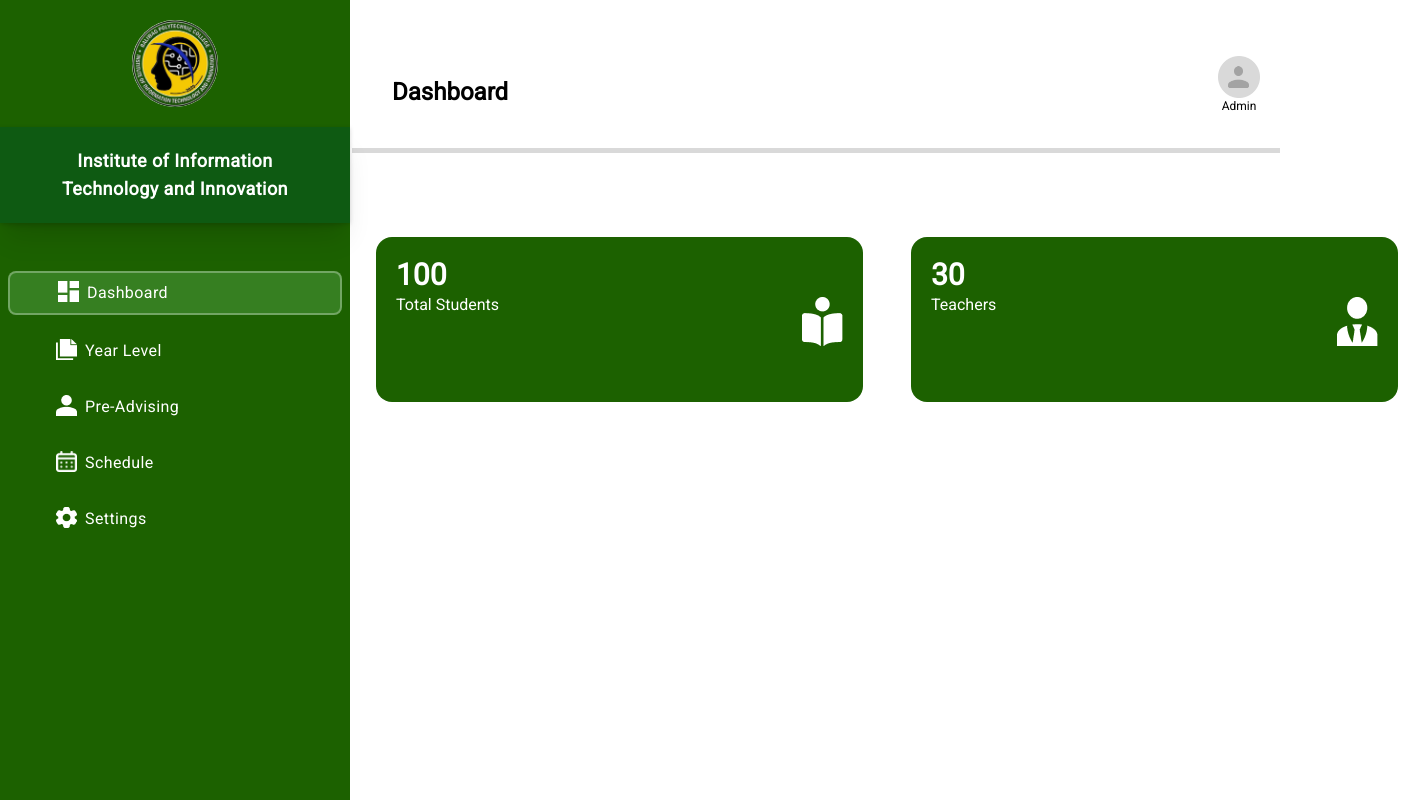
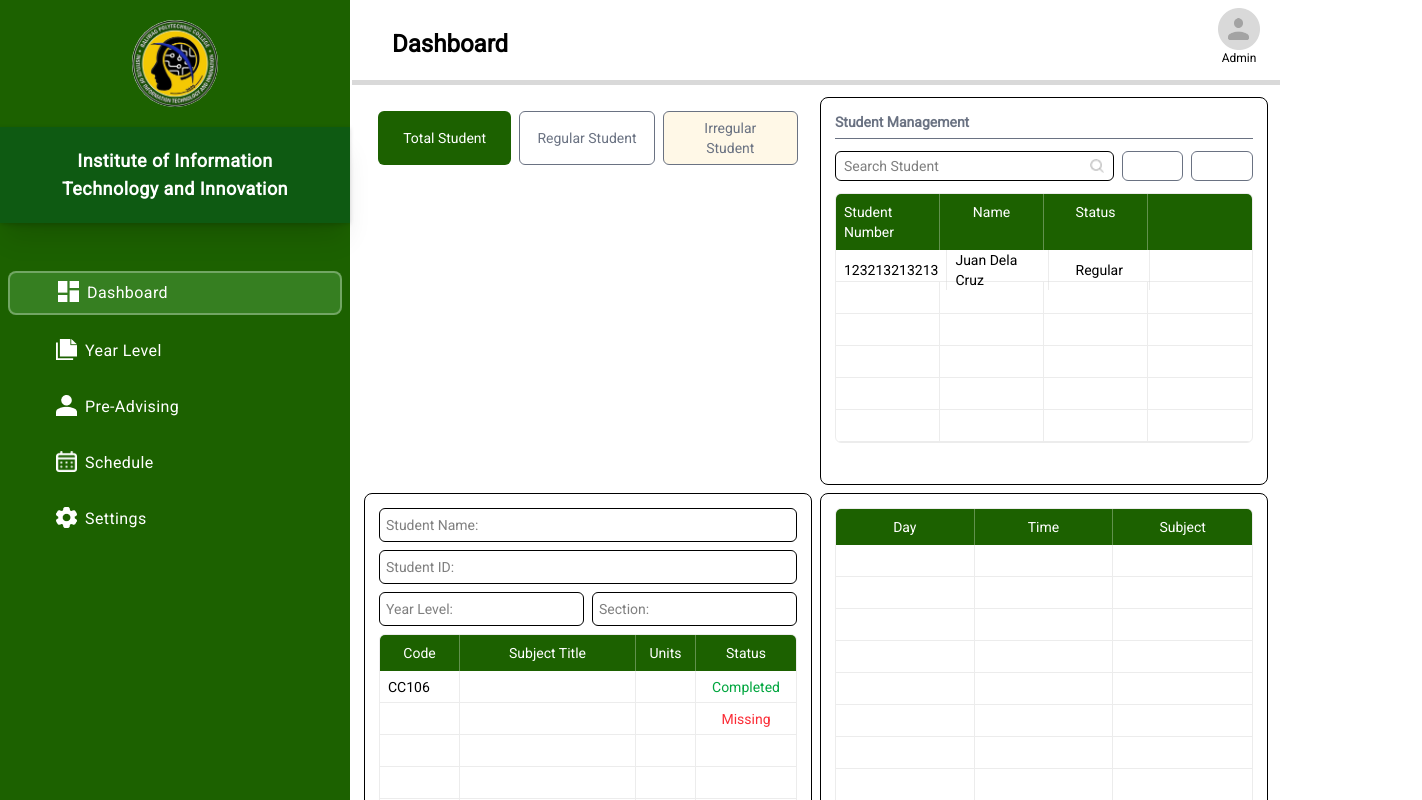
Before and after one commit to 0l3r7/IITI-pre-advising, a React (Vite) app: page /dashboard in a window 1280 px wide. Shown: the top 800 px of the page, 1422 px wide, since content can reach past the window. Built offline with nearby package versions, Linux system fonts and the light colour scheme.

Commit message:
Modified dashboard design

```diff
--- a/src/dashboard/dashboard.jsx
+++ b/src/dashboard/dashboard.jsx
@@ -1,85 +1,220 @@
-import React from 'react'
-import './dashboard.css'
+import React from "react";
+import "./dashboard.css";
 import { Link, useLocation } from "react-router-dom";
-import adminLogo from './dashboardLOGO/adminLogo.png'
-import studentLogo from './dashboardLOGO/studentLogo.png'
-import teacherLogo from './dashboardLOGO/teacherLogo.png'
+import adminLogo from "./dashboardLOGO/adminLogo.png";
+import studentLogo from "./dashboardLOGO/studentLogo.png";
+import teacherLogo from "./dashboardLOGO/teacherLogo.png";
+import search from "../assets/photo/search.png";
 
 function Dashboard() {
   return (
-    <div className=' h-full pl-[55%] md:pl-88 font-RB w-full'>
+    <div className=" h-full pl-[55%] md:pl-88 font-RB w-full">
       <div>
-
         {/*Title and admin*/}
-            <div className=' p-5 pt-14 flex justify-between
-                            border-b-5 border-[#D9D9D9]'>
-                <h1 className='font-bold text-2xl p-5'>
-                    Dashboard
-                </h1>
+        <div
+          className="px-5 pt-2 flex justify-between
+                            border-b-5 border-[#D9D9D9]"
+        >
+          <h1 className="font-bold text-2xl p-5">Dashboard</h1>
           <Link to="/profile">
             <div className="flex-col cursor-pointer active:scale-95">
               <img src={adminLogo} alt="admin" className="h-10.5 w-10.5" />
               <h1 className="text-xs text-center">Admin</h1>
             </div>
           </Link>
-
         </div>
 
-            {/*Contents*/}
-            <div className='pt-15 flex flex-col md:flex-row '>
-
-                {/*Students*/}
-                <Link to="/year-level">
-                <div className='p-5 md:w-121.75 md:h-41.25
-                                m-6 bg-[#1C6100] rounded-2xl
-                                cursor-pointer active:scale-95'>
-
-                    <div className=' flex justify-between '>
-                        <div className='text-white font-RB  ' >
-                            <h1 className='font-bold text-3xl'>100</h1>
-                            <p>Total Students</p>
-                        </div>
-
-                        <div className='mt-10'>
-                            <img
-                                src={studentLogo}
-                                alt="student logo"
-                                className=''
-                            />
+        {/* MAIN CONTENT */}
+        <div className="p-3 grid grid-rows-2 gap-2 h-full">
+          {/* FIRST ROW */}
+          <div className="grid grid-cols-2 gap-2">
+            {/* TOP LEFT - Student Tabs */}
+            <div className="rounded-lg p-3.5">
+              <div className="flex w-full gap-2 mb-4">
+                <button className="flex-1 bg-[#1C6100] text-white text-sm px-4 py-1.5 rounded-md">
+                  Total Student
+                </button>
+                <button className="flex-1 border text-sm px-4 py-1.5 rounded-md text-gray-500">
+                  Regular Student
+                </button>
+                <button className="flex-1 border text-sm px-4 py-1.5 rounded-md text-gray-500 bg-[#FFF8E7]">
+                  Irregular Student
+                </button>
               </div>
             </div>
 
+            {/* TOP RIGHT - Student Management */}
+            <div className="border rounded-lg p-3.5">
+              <h2 className="border-b pb-1.5 text-sm font-semibold text-gray-500 mb-3">
+                Student Management
+              </h2>
 
+              {/* Search */}
+              <div className="flex gap-2 mb-3">
+                <div className="flex items-center w-2/3 border rounded-md px-2 py-1">
+                  <input
+                    type="text"
+                    className="text-sm outline-none w-full"
+                    placeholder="Search Student"
+                  />
+                  <img src={search} alt="search" className="w-4 h-4 ml-2" />
                 </div>
-                </Link>
-
-                {/*Teachers*/}
-                <Link to="/year-level">
-                <div className='p-5 md:w-121.75 md:h-41.25
-                                m-6 bg-[#1C6100] rounded-2xl
-                                cursor-pointer active:scale-95'>
-
-                    <div className=' flex justify-between '>
-                        <div className='text-white font-RB  ' >
-                            <h1 className='font-bold text-3xl'>30</h1>
-                            <p>Teachers</p>
+                <button className="border flex-1 rounded-md px-4 py-1 text-sm text-gray-500 whitespace-nowrap"></button>
+                <button className="border flex-1 rounded-md px-4 py-1 text-sm text-gray-500 whitespace-nowrap"></button>
               </div>
 
-                        <div className='mt-10'>
-                            <img
-                                src={teacherLogo}
-                                alt="student logo"
-                                className=''
-                            />
+              {/* Table */}
+              <div className="border border-[#D9D9D9]/50 rounded-md overflow-hidden">
+                {/* Table Header */}
+                <div className="grid grid-cols-[1fr_1fr_1fr_1fr] bg-[#1C6100] text-white text-sm">
+                  <span className="px-2 py-2 border-r border-white/30">
+                    Student Number
+                  </span>
+                  <span className="px-2 py-2 border-r border-white/30 text-center">
+                    Name
+                  </span>
+                  <span className="px-2 py-2 border-r border-white/30 text-center">
+                    Status
+                  </span>
+                  <span className="px-2 py-2"></span>
+                </div>
+                {/* Sample Row */}
+                <div className="grid grid-cols-[1fr_1fr_1fr_1fr] text-sm h-8 items-center border-b border-[#D9D9D9]/50">
+                  <span className="px-2 border-r border-[#D9D9D9]/50 h-full flex items-center">
+                    123213213213
+                  </span>
+                  <span className="px-2 border-r border-[#D9D9D9]/50 h-full flex items-center justify-center">
+                    Juan Dela Cruz
+                  </span>
+                  <span className="px-2 border-r border-[#D9D9D9]/50 h-full flex items-center justify-center">
+                    Regular
+                  </span>
+                  <span className="px-2 h-full flex items-center"></span>
+                </div>
+                {/* Empty Rows */}
+                {[...Array(5)].map((_, i) => (
+                  <div
+                    key={i}
+                    className="grid grid-cols-[1fr_1fr_1fr_1fr] text-sm h-8 items-center border-b border-[#D9D9D9]/50"
+                  >
+                    <span className="px-2 border-r border-[#D9D9D9]/50 h-full" />
+                    <span className="px-2 border-r border-[#D9D9D9]/50 h-full" />
+                    <span className="px-2 border-r border-[#D9D9D9]/50 h-full" />
+                    <span className="px-2 h-full" />
+                  </div>
+                ))}
               </div>
             </div>
           </div>
-                </Link>
 
+          {/* BOTTOM ROW */}
+          <div className="grid grid-cols-2 gap-2">
+            {/* BOTTOM LEFT - Student Info + Subjects */}
+            <div className="border rounded-lg p-3.5 flex flex-col gap-2">
+              {/* Student Info Fields */}
+              <input
+                type="text"
+                placeholder="Student Name:"
+                className="border rounded-md p-1.5 text-sm w-full"
+              />
+              <input
+                type="text"
+                placeholder="Student ID:"
+                className="border rounded-md p-1.5 text-sm w-full"
+              />
+              <div className="flex gap-2">
+                <input
+                  type="text"
+                  placeholder="Year Level:"
+                  className="border rounded-md p-1.5 text-sm w-1/2"
+                />
+                <input
+                  type="text"
+                  placeholder="Section:"
+                  className="border rounded-md p-1.5 text-sm w-1/2"
+                />
+              </div>
+
+              {/* Subject Table */}
+              <div className="border border-[#D9D9D9]/50 rounded-md overflow-hidden">
+                {/* Subject Table Header */}
+                <div className="grid grid-cols-[80px_1fr_60px_100px] bg-[#1C6100] text-white text-sm text-center">
+                  <span className="px-2 py-2 border-r border-white/30">
+                    Code
+                  </span>
+                  <span className="px-2 py-2 border-r border-white/30">
+                    Subject Title
+                  </span>
+                  <span className="px-2 py-2 border-r border-white/30">
+                    Units
+                  </span>
+                  <span className="px-2 py-2">Status</span>
+                </div>
+                {/* Sample Rows */}
+                <div className="grid grid-cols-[80px_1fr_60px_100px] text-sm h-8 items-center border-b border-[#D9D9D9]/50">
+                  <span className="px-2 border-r border-[#D9D9D9]/50 h-full flex items-center">
+                    CC106
+                  </span>
+                  <span className="px-2 border-r border-[#D9D9D9]/50 h-full flex items-center truncate"></span>
+                  <span className="px-2 border-r border-[#D9D9D9]/50 h-full flex items-center justify-center"></span>
+                  <span className="px-2 h-full flex items-center justify-center text-green-600">
+                    Completed
+                  </span>
+                </div>
+                <div className="grid grid-cols-[80px_1fr_60px_100px] text-sm h-8 items-center border-b border-[#D9D9D9]/50">
+                  <span className="px-2 border-r border-[#D9D9D9]/50 h-full flex items-center"></span>
+                  <span className="px-2 border-r border-[#D9D9D9]/50 h-full flex items-center truncate"></span>
+                  <span className="px-2 border-r border-[#D9D9D9]/50 h-full flex items-center justify-center"></span>
+                  <span className="px-2 h-full flex items-center justify-center text-red-500">
+                    Missing
+                  </span>
+                </div>
+                {/* Empty Rows */}
+                {[...Array(4)].map((_, i) => (
+                  <div
+                    key={i}
+                    className="grid grid-cols-[80px_1fr_60px_100px] text-sm h-8 items-center border-b border-[#D9D9D9]/50"
+                  >
+                    <span className="px-2 border-r border-[#D9D9D9]/50 h-full" />
+                    <span className="px-2 border-r border-[#D9D9D9]/50 h-full" />
+                    <span className="px-2 border-r border-[#D9D9D9]/50 h-full" />
+                    <span className="px-2 h-full" />
+                  </div>
+                ))}
+              </div>
+            </div>
+
+            {/* BOTTOM RIGHT - Schedule */}
+            <div className="border rounded-lg p-3.5">
+              <div className="border border-[#D9D9D9]/50 rounded-md overflow-hidden">
+                {/* Schedule Header */}
+                <div className="grid grid-cols-3 bg-[#1C6100] text-white text-sm">
+                  <span className="px-2 py-2 border-r border-white/30 text-center">
+                    Day
+                  </span>
+                  <span className="px-2 py-2 border-r border-white/30 text-center">
+                    Time
+                  </span>
+                  <span className="px-2 py-2 text-center">Subject</span>
+                </div>
+                {/* Empty Rows */}
+                {[...Array(10)].map((_, i) => (
+                  <div
+                    key={i}
+                    className="grid grid-cols-3 text-sm h-8 items-center border-b border-[#D9D9D9]/50"
+                  >
+                    <span className="px-2 border-r border-[#D9D9D9]/50 h-full" />
+                    <span className="px-2 border-r border-[#D9D9D9]/50 h-full" />
+                    <span className="px-2 h-full" />
+                  </div>
+                ))}
               </div>
             </div>
           </div>
-  )
+        </div>
+      </div>
+    </div>
+  );
 }
 
-export default Dashboard
+export default Dashboard;
```
Lines whose indentation alone changed are shown as unchanged.
